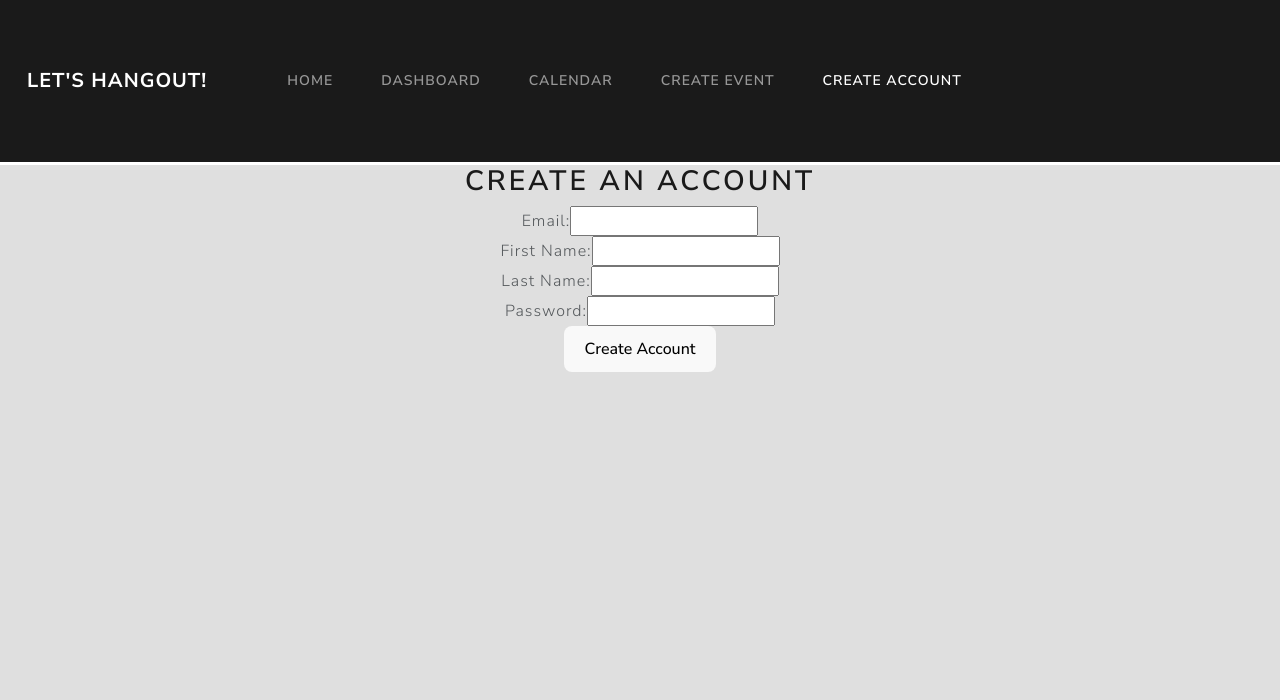
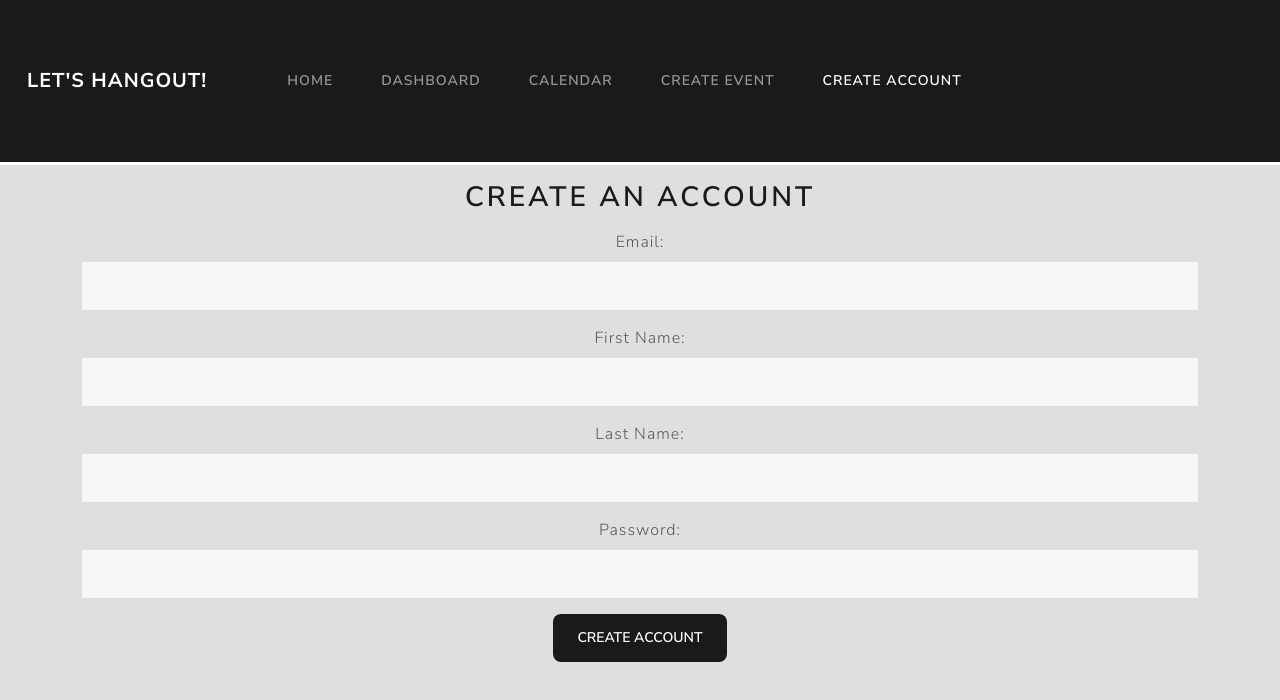
Before and after one commit to SPerrott22/lets-hangout, a React (Vite) app in the folder front-end/: page /account in a window 1280 px wide. Shown: the top 700 px of the page. Built offline with nearby package versions, Linux system fonts and the light colour scheme.

Commit message:
Style account creation page
Adjust spacing, make rounded form fields

```diff
--- a/front-end/pages/AccountCreation.css
+++ b/front-end/pages/AccountCreation.css
@@ -0,0 +1,16 @@
+.account-form {
+    width: 400px;
+    margin: 0 auto;
+}
+
+.account-form input {
+    border-radius: 10px;
+}
+
+.account-form button {
+    background-color: #4bbf73;
+    color: white;
+    padding: 10px 15px;
+    margin-top: 15px;
+    border: none;
+}
--- a/front-end/pages/AccountCreation.jsx
+++ b/front-end/pages/AccountCreation.jsx
@@ -1,5 +1,6 @@
 import React, { useState } from 'react';
 import { redirect, Navigate } from 'react-router-dom';
+import "./EventCreation.css";
 
 
 const AccountCreation = () => {
@@ -63,57 +64,63 @@
   };
 
   return (
-    <div>
+      <form onSubmit={handleSubmit} className="account-form">
         {
-        user && <Navigate to="/login" replace={true} />
+          user && <Navigate to="/login" replace={true}/>
         }
+        <p></p>
         <h2>Create an Account</h2>
-      <form onSubmit={handleSubmit}>
-        <div>
-          <label htmlFor="email">Email:</label>
+        <div className="container mt-3">
+          <div className="mb-3">
+            <label htmlFor="email" className="form-label">Email:</label>
             <input
               type="email"
               id="email"
               value={email}
               onChange={(e) => setEmail(e.target.value)}
               required
+              className="form-control"
             />
           </div>
-        <div>
-          <label htmlFor="firstName">First Name:</label>
+
+          <div className="mb-3">
+            <label htmlFor="firstName" className="form-label">First Name:</label>
             <input
               type="text"
               id="firstName"
               value={firstName}
               onChange={(e) => setFirstName(e.target.value)}
               required
+              className="form-control"
             />
           </div>
-        <div>
-          <label htmlFor="lastName">Last Name:</label>
+
+          <div className="mb-3">
+            <label htmlFor="lastName" className="form-label">Last Name:</label>
             <input
               type="text"
               id="lastName"
               value={lastName}
               onChange={(e) => setLastName(e.target.value)}
               required
+              className="form-control"
             />
           </div>
-        <div>
-          <label htmlFor="password">Password:</label>
+
+          <div className="mb-3">
+            <label htmlFor="password" className="form-label">Password:</label>
             <input
               type="password"
               id="password"
               value={password}
               onChange={(e) => setPassword(e.target.value)}
               required
+              className="form-control"
           />
           </div>
-        <div>
-          <button type="submit">Create Account</button>
+          <button type="submit" className="btn btn-primary">Create Account</button>
         </div>
       </form>
-    </div>
   );
 };
 
```
Lines whose indentation alone changed are shown as unchanged.
